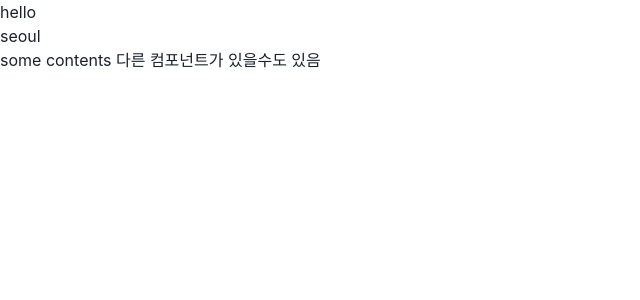
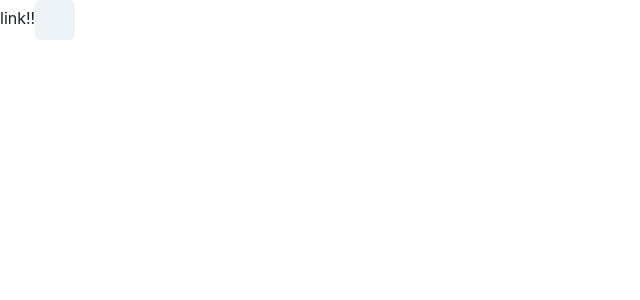
Before and after one commit to AngelosGithub/react231031, a React (Create React App) app: page / in a window 1280 px wide. Shown: the top 300 px of the page, without its empty margins (0-640 px from the left). Built offline with nearby package versions, Linux system fonts and the light colour scheme.

Commit message:
231103 함수를 prop으로 전달

```diff
--- a/src/App.js
+++ b/src/App.js
@@ -1,19 +1,23 @@
-function MyComp({ text, address, children }) {
+import React from "react";
+import { Button } from "@chakra-ui/react";
+
+function MyComp({ to, someProp }) {
+  someProp();
   return (
     <>
-      <p>{text}</p>
-      <p>{address}</p>
-      <p>{children}</p>
+      <a href={to}>link!!</a>
+      <Button onClick={someProp}></Button>
     </>
   );
 }
 
 function App(props) {
+  function func1() {
+    console.log("func1 실행됨");
+  }
   return (
     <div>
-      <MyComp text={"hello"} address={"seoul"}>
-        some contents 다른 컴포넌트가 있을수도 있음
-      </MyComp>
+      <MyComp to={"https://www.naver.com"} someProp={func1}></MyComp>
     </div>
   );
 }
```
